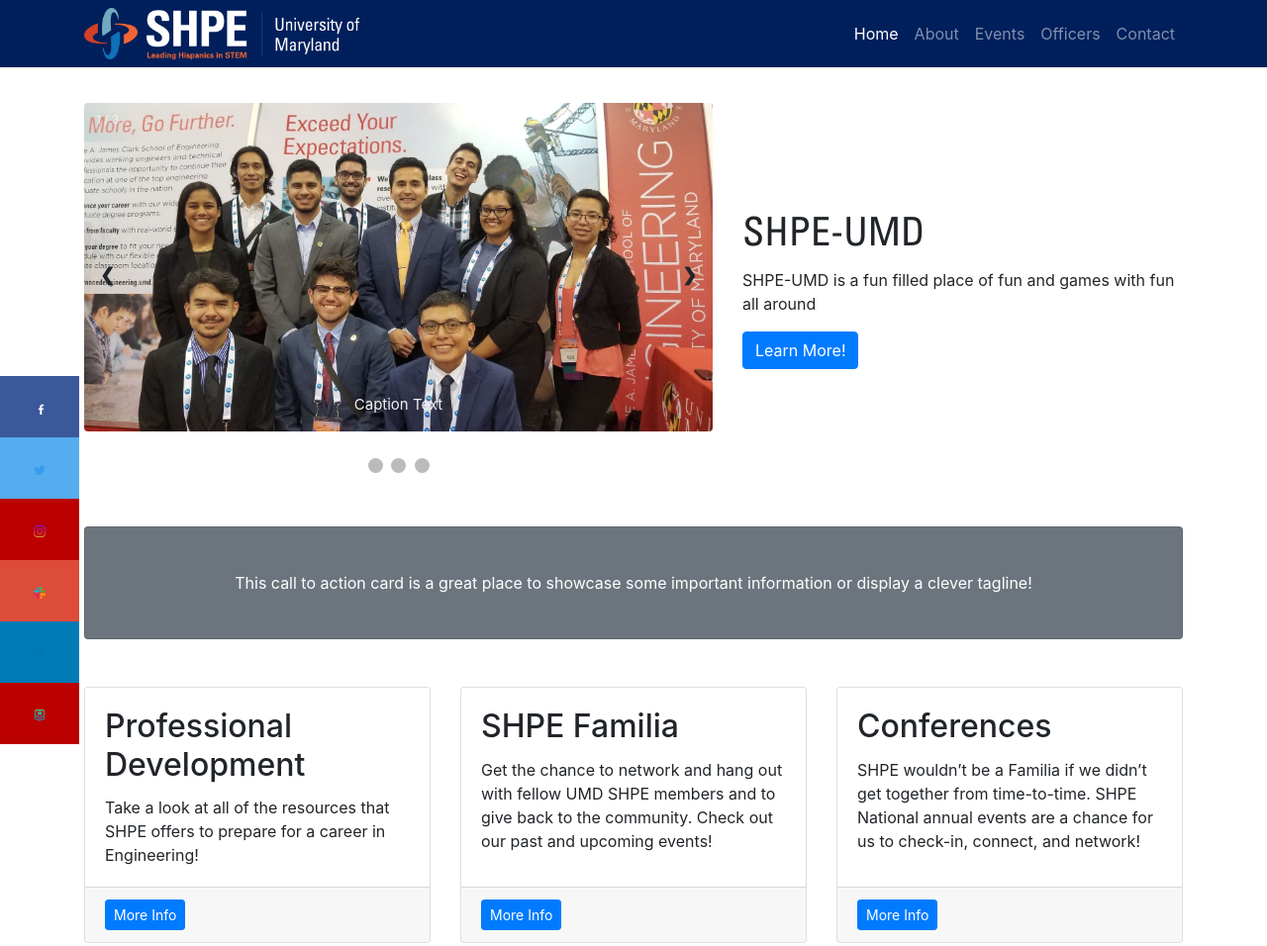
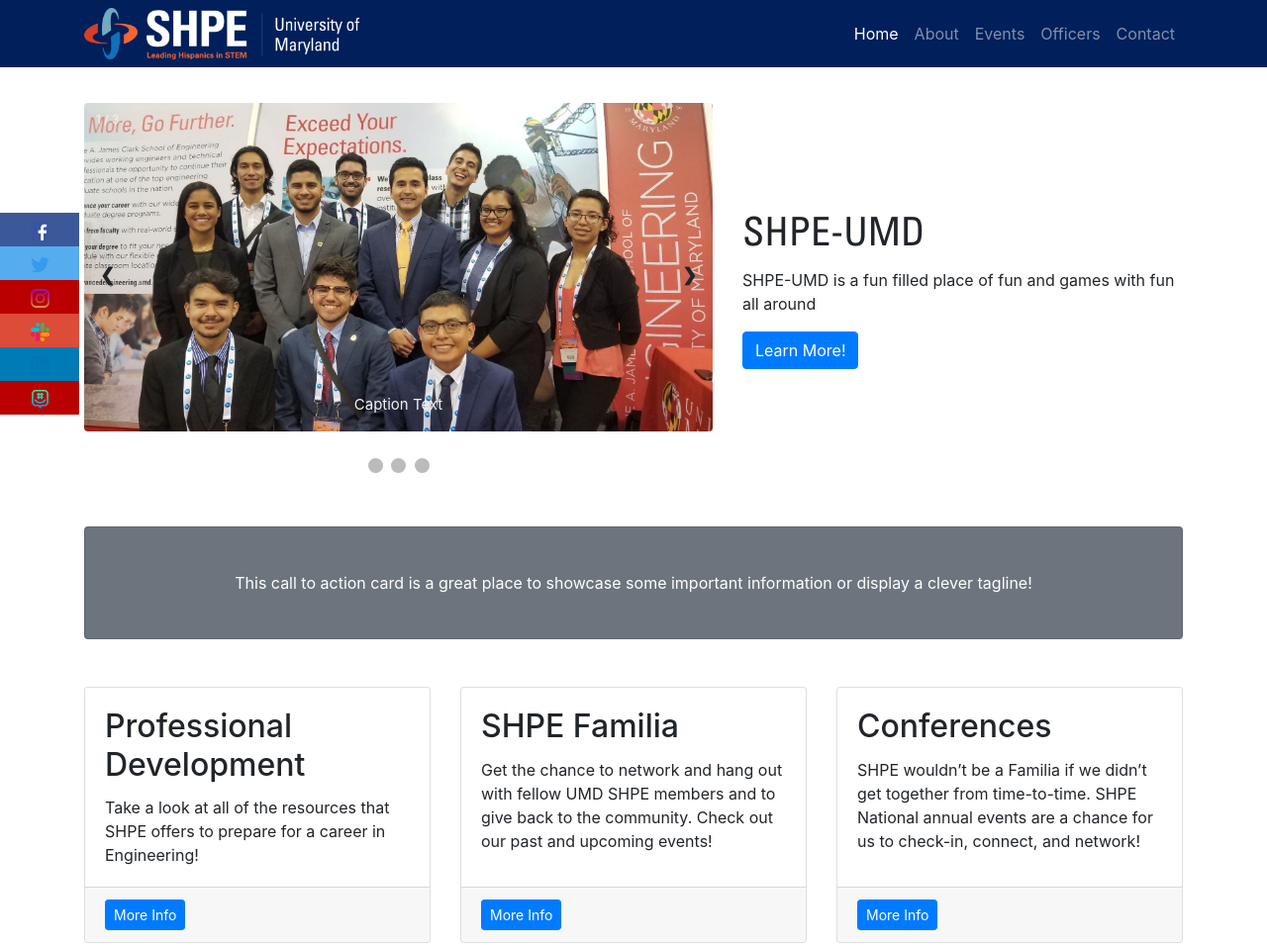
Before and after one commit to SHPE-UMD/SHPE-UMD-Bootstrap-Web, a website: page index.html in a window 1280 px wide. Shown: the top 956 px of the page at 99% size. Drawn offline with Linux system fonts and the light colour scheme; files whose address does not match are found by name.

Commit message:
icon bar 2

```diff
--- a/css/small-business.css
+++ b/css/small-business.css
@@ -154,8 +154,8 @@
 
 .icon-bar {
   position: fixed;
-  top: 50%;
-  height: 40px;
+  top: 30%;
+  height: 50px;
   width: 80px;
   -webkit-transform: translateY(-50%);
   -ms-transform: translateY(-50%);
@@ -165,7 +165,7 @@
 .icon-bar a {
   display: block;
   text-align: center;
-  padding: 16px;
+  padding: 2px;
   transition: all 0.3s ease;
   color: white;
   font-size: 20px;
```
